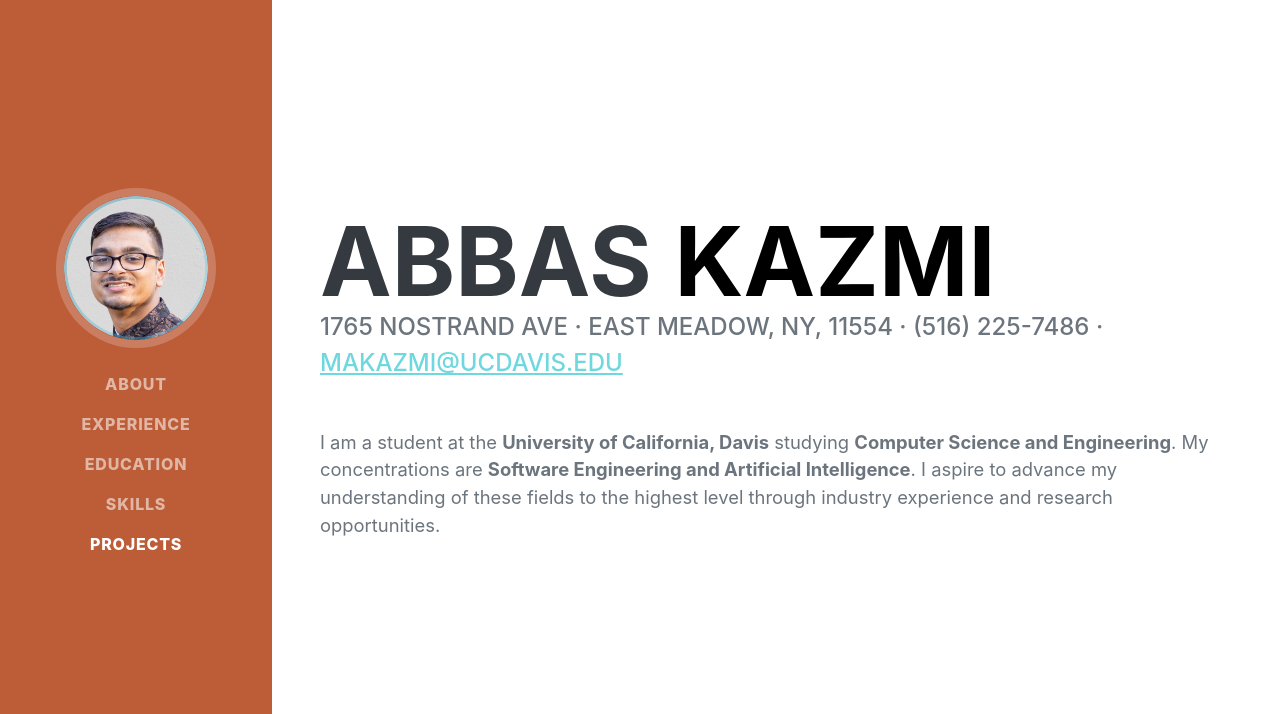
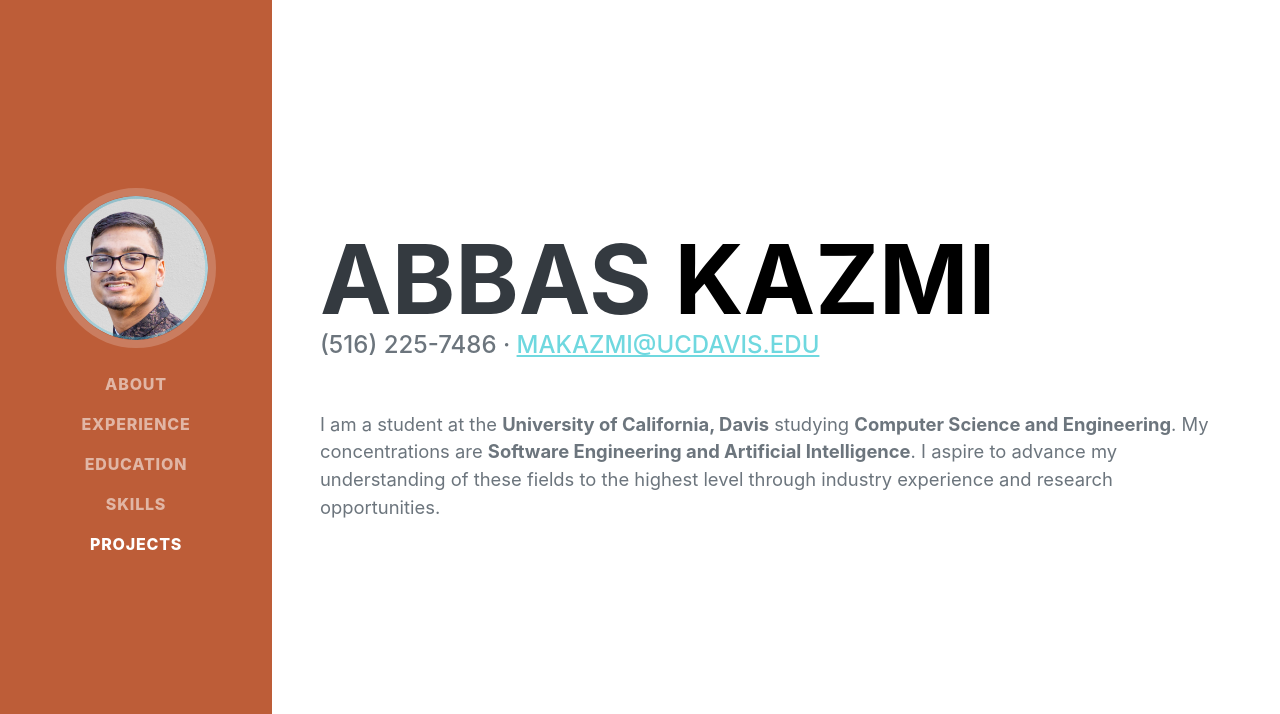
Before and after one commit to abbask31/abbask31.github.io, a plain HTML site: page index.html in a window 1280 px wide. Shown: the top 714 px of the page. Drawn offline with nearby package versions, Linux system fonts and the light colour scheme; a web font is replaced by a local one.

Commit message:
Update index.html

```diff
--- a/index.html
+++ b/index.html
@@ -49,7 +49,7 @@
                         <span class="text-primary">Kazmi</span>
                     </h1>
                     <div class="subheading mb-5">
-                        1765 Nostrand Ave · East Meadow, NY, 11554 · (516) 225-7486 ·
+                         (516) 225-7486 ·
                         <a href="mailto:makazmi@ucdavis.edu">makazmi@ucdavis.edu</a>
                     </div>
                     <p class="lead mb-5">I am a student at the <strong>University of California, Davis</strong> studying <strong>Computer Science and Engineering</strong>. My concentrations are <strong>Software Engineering and Artificial Intelligence</strong>. I aspire to advance my understanding of these fields to the highest level
```
